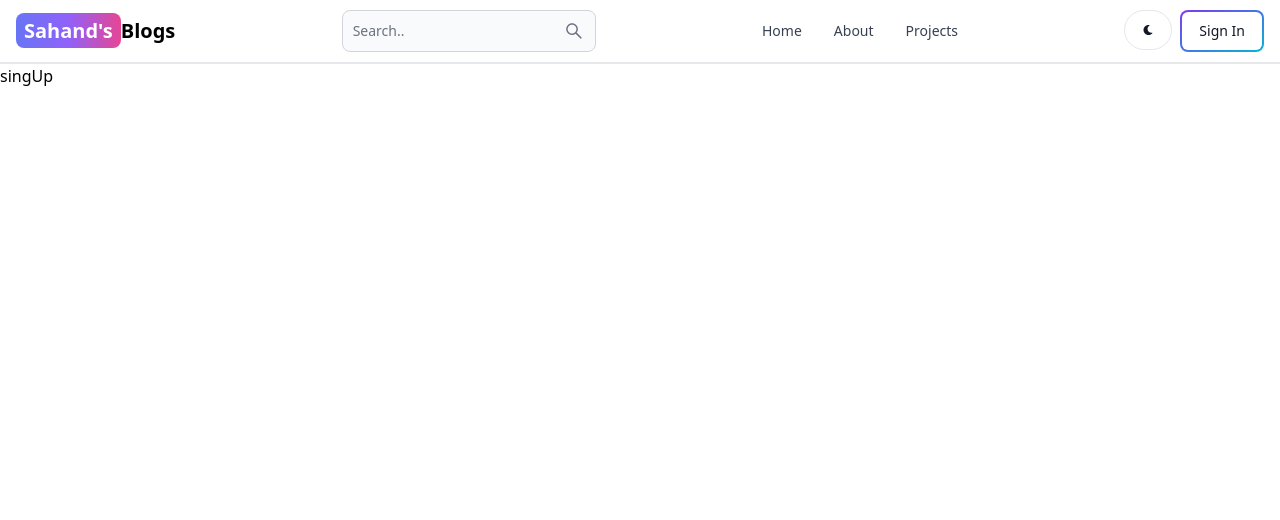
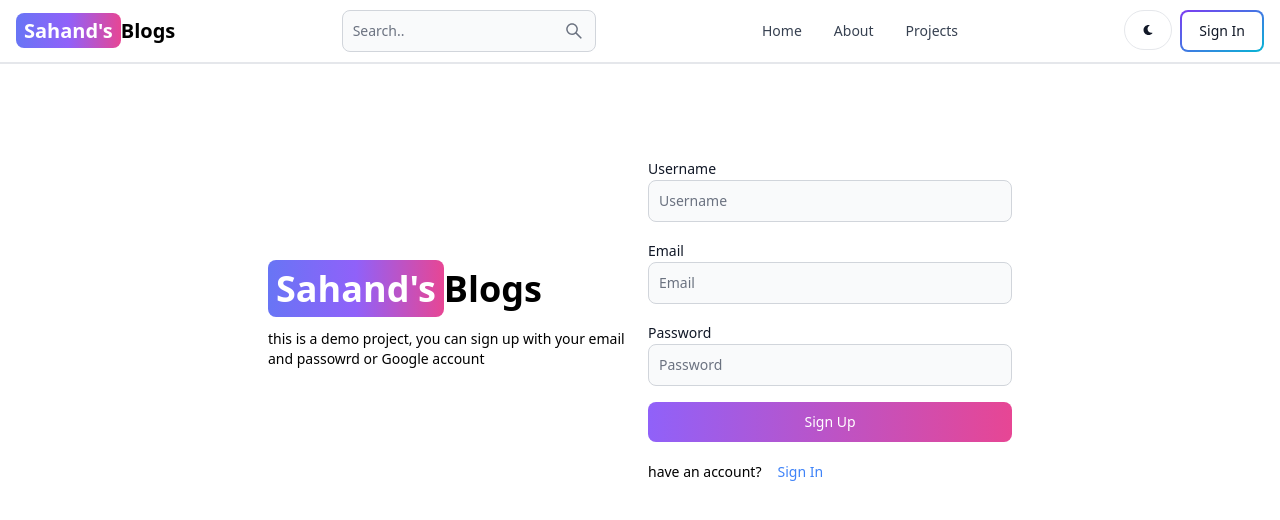
Before and after one commit to rahimialijan/Mern-Blog-App, a React (Vite) app in the folder client/: page /sign-up in a window 1280 px wide. Shown: the top 520 px of the page. Built offline with nearby package versions, Linux system fonts and the light colour scheme.

Commit message:
create sign up page

```diff
--- a/client/src/pages/SignUp.tsx
+++ b/client/src/pages/SignUp.tsx
@@ -1,9 +1,46 @@
-import React from 'react'
+import { Button, Label, TextInput } from "flowbite-react";
+import { Link } from "react-router-dom";
 
 function singUp() {
   return (
-    <div>singUp</div>
-  )
+    <div className="mt-20 min-h-screen ">
+      <div className=" p-3 max-w-3xl mx-auto flex flex-col md:flex-row md:items-center gap-4 ">
+        <div className="flex-1">
+          <Link to="/" className="font-bold dark:text-white text-4xl">
+            <span className="px-2 py-1 bg-gradient-to-r from-indigo-500 via-purple-500 to-pink-500 rounded-lg text-white">
+              Sahand's
+            </span>
+            Blogs
+          </Link>
+          <p className="text-sm mt-5">
+            this is a demo project, you can sign up with your email and passowrd
+            or Google account
+          </p>
+        </div>
+        <div className=" flex-1">
+          <form className="flex flex-col gap-4">
+            <div>
+              <Label htmlFor="username" value="Username" />
+              <TextInput id="username" type="text" placeholder="Username" />
+            </div>
+            <div>
+              <Label htmlFor="email" value="Email" />
+              <TextInput id="email" type="text" placeholder="Email" />
+            </div>
+            <div>
+              <Label htmlFor="password" value="Password" />
+              <TextInput id="password" type="text" placeholder="Password" />
+            </div>
+            <Button gradientDuoTone="purpleToPink" type="submit">Sign Up</Button>
+          </form>
+          <div className="mt-5 flex gap-4 text-sm ">
+            <span > have an account?</span>
+            <Link to={'/sign-in'} className="text-blue-500 ">Sign In</Link>
+          </div>
+        </div>
+      </div>
+    </div>
+  );
 }
 
-export default singUp
+export default singUp;
```
